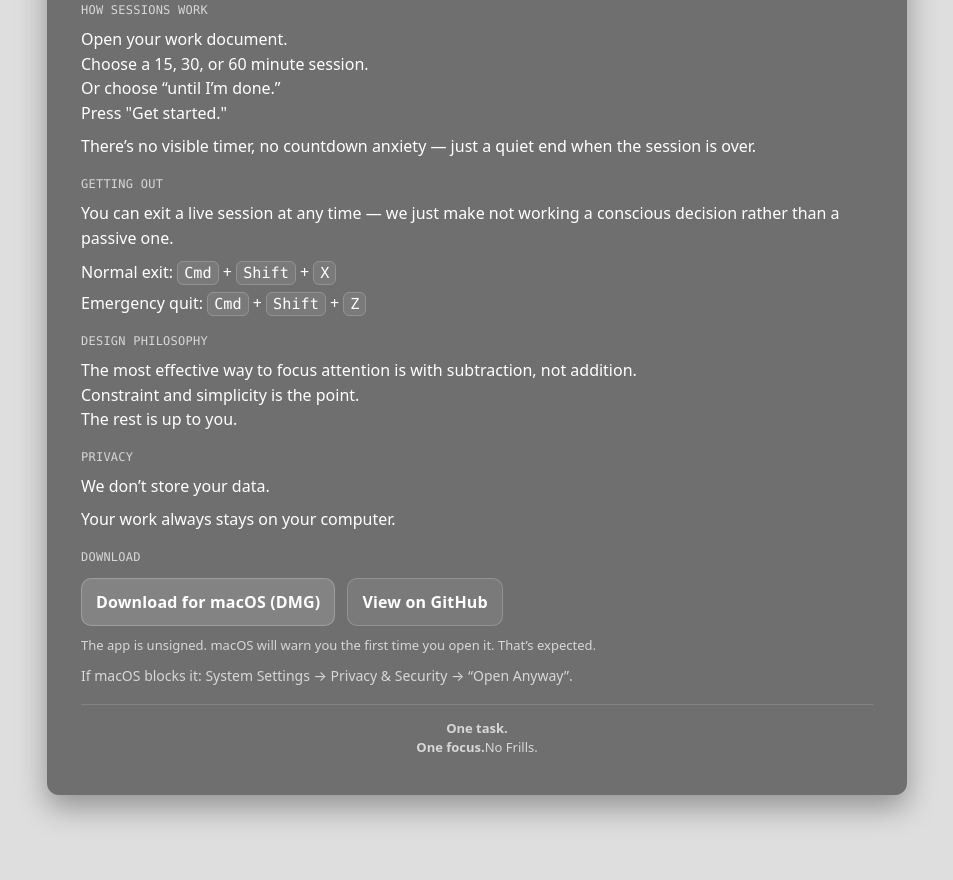
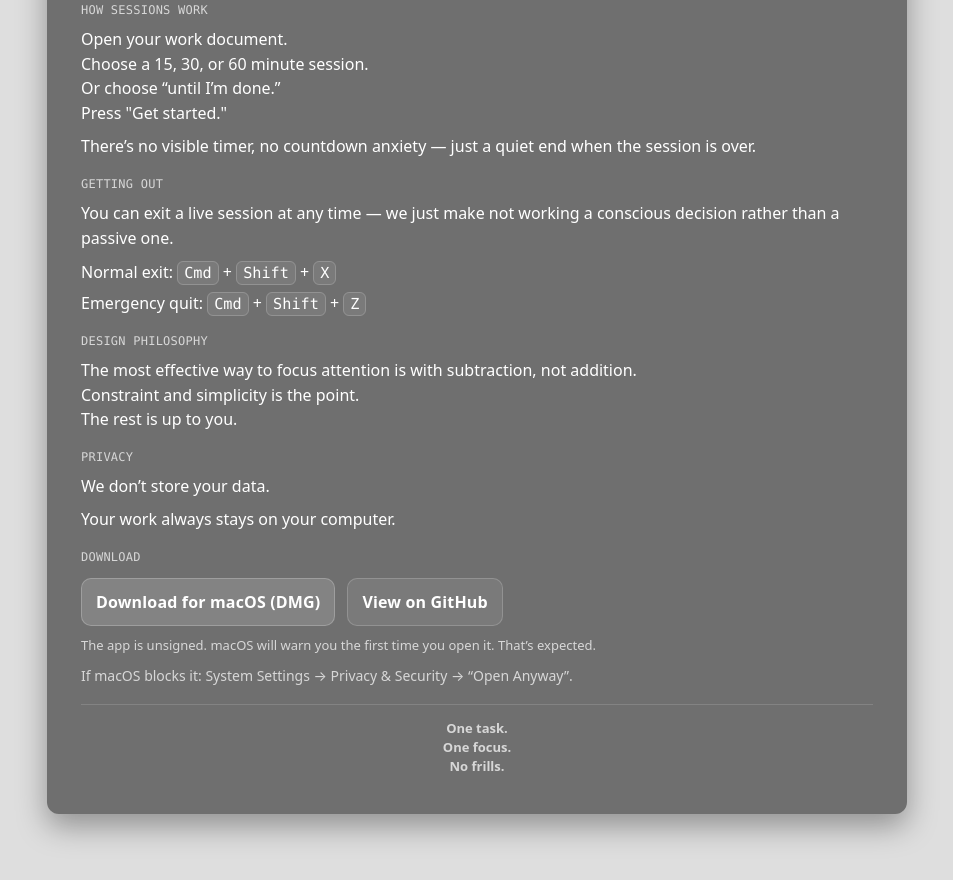
Before and after one commit to AlbatrossSpacebucks/nofrillsfocus, a plain HTML site: page index.html in a window 1280 px wide. Shown: the part 455-1335 px from the top of the page, without its empty margins (163-1116 px from the left). Drawn offline with Linux system fonts and the light colour scheme.

Commit message:
Refactor tagline paragraph for better readability

```diff
--- a/index.html
+++ b/index.html
@@ -252,7 +252,11 @@
         <p class="small">If macOS blocks it: System Settings → Privacy &amp; Security → “Open Anyway”.</p>
       </div>
 
-      <p class="tagline"><strong>One task.</strong><br><strong>One focus.</strong>No Frills.</strong></p>
+     <p class="tagline">
+  <strong>One task.</strong><br>
+  <strong>One focus.</strong><br>
+  <strong>No frills.</strong>
+</p>
     </article>
   </main>
 </body>
```
